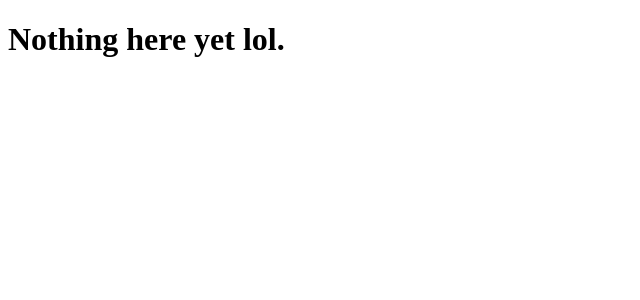
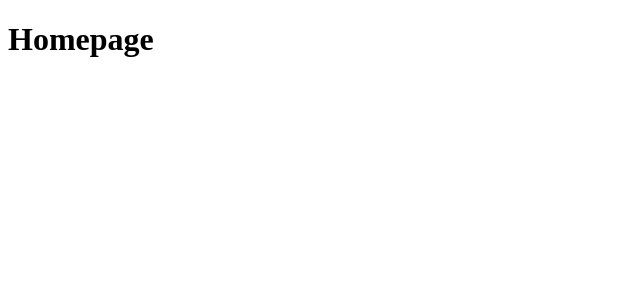
Before and after one commit to sergeantcatt/neko-planner, a React app in the folder neko/: page / in a window 1280 px wide. Shown: the top 300 px of the page, without its empty margins (0-640 px from the left). Built offline with nearby package versions, Linux system fonts and the light colour scheme.

Commit message:
routes
Setting up route configuration for page links and etc.

```diff
--- a/neko/index.js
+++ b/neko/index.js
@@ -1,11 +1,17 @@
 import React from 'react'
 import  { createRoot }  from 'react-dom/client';
+import {BrowserRouter} from 'react-router-dom';
 import App from './src/App.js'
 
 /*
   Gets root container (body div of index.html)
   Render the root.
 */
+
 const container = document.getElementById('root');
 const root = createRoot(container);
-root.render(<App/>);
+root.render(
+  <BrowserRouter>
+    <App/>
+  </BrowserRouter>
+);
--- a/neko/src/App.js
+++ b/neko/src/App.js
@@ -8,6 +8,8 @@
 */
 
 import React from "react";
+import {Routes, Route} from 'react-router-dom';
+import Home from './pages/Home';
 
 /*
     Main App Component
@@ -18,9 +20,11 @@
 */
 const App = () =>{
     return (
-        <h1>
-            Nothing here yet lol.
-        </h1>
+        <>
+            <Routes>
+                <Route path="/" element={<Home />} />
+            </Routes>
+        </>
     )
 }
 
--- /dev/null
+++ b/neko/src/pages/Home.jsx
@@ -0,0 +1,11 @@
+import React from 'react';
+
+const Home = () => {
+    return(
+        <>
+            <h1>Homepage</h1>
+        </>
+    )
+}
+
+export default Home
```
Also changed, not shown: neko/src/Tasklist/tasklist.jsx (deleted, +0 -15 lines), neko/src/Tasklist/README_tasklist.txt (deleted).
